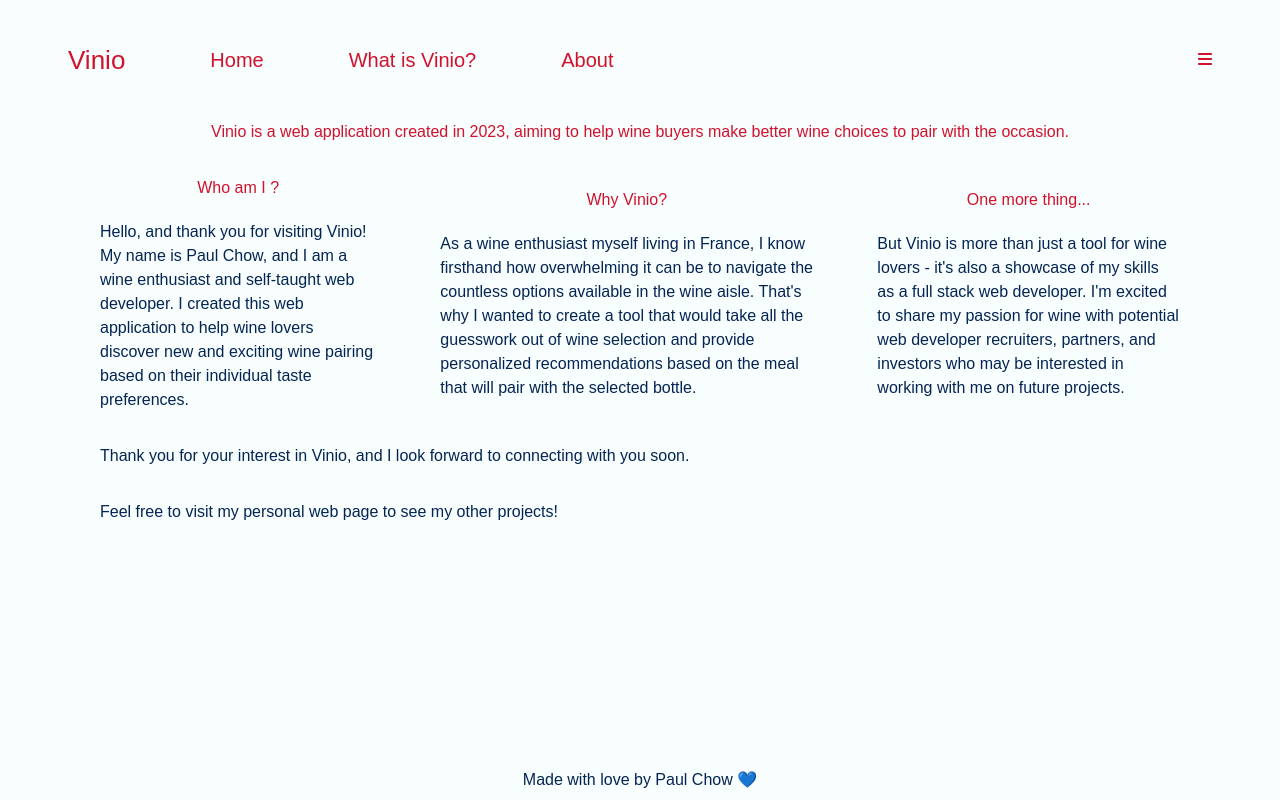
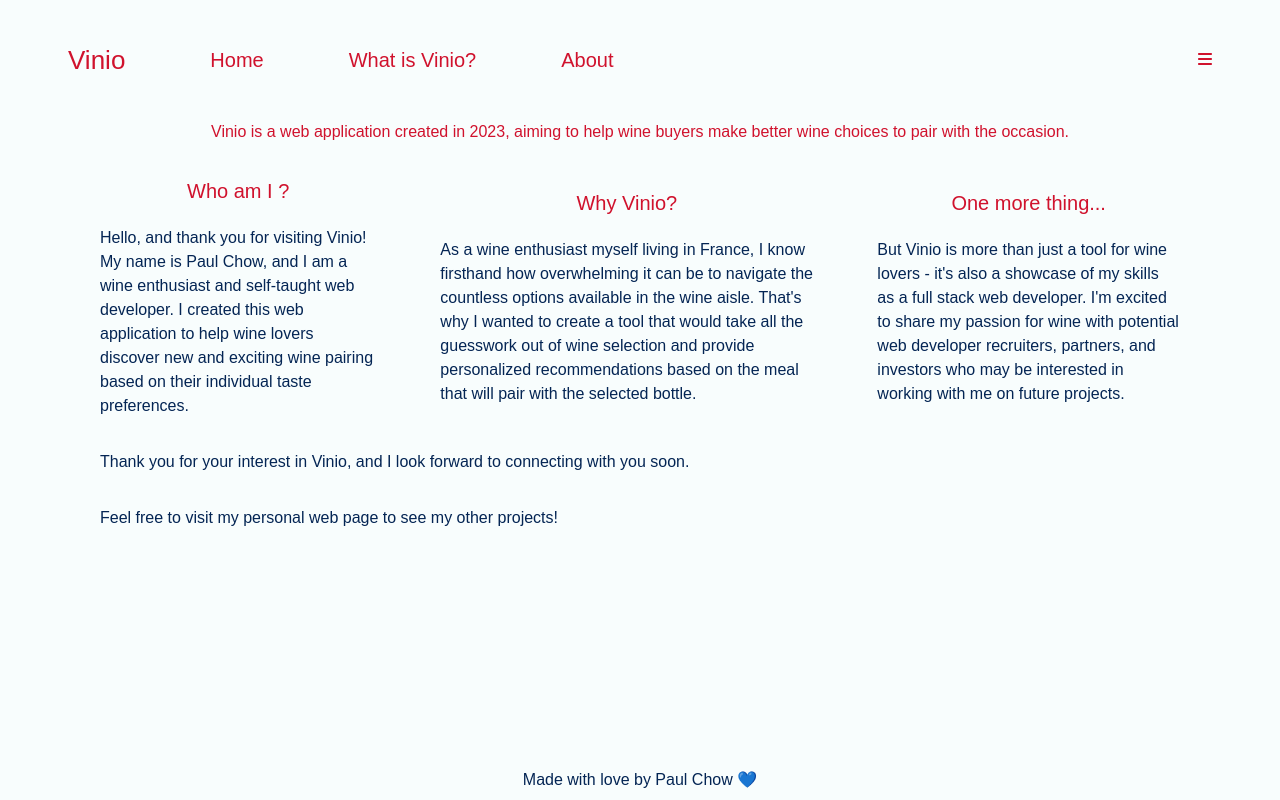
Before and after one commit to cpaulwk/vinio-frontend, a Next.js app: page /about in a window 1280 px wide. Built offline with nearby package versions, Linux system fonts and the light colour scheme; a web font is replaced by a local one.

Commit message:
About: add bigger font for titles

```diff
--- a/src/app/about/page.tsx
+++ b/src/app/about/page.tsx
@@ -20,7 +20,7 @@ export default function About() {
           </div>
           <div className="flex flex-col lg:flex-row w-full items-center justify-between gap-x-[4rem] gap-y-[2rem]">
             <div className="flex flex-col items-center gap-y-[1.25rem] ">
-              <p className="text-brand-red">Who am I ?</p>
+              <p className="text-brand-red text-l">Who am I ?</p>
               <p className="text-brand-blue">
                 Hello, and thank you for visiting Vinio! My name is Paul Chow,
                 and I am a wine enthusiast and self-taught web developer. I
@@ -30,7 +30,7 @@ export default function About() {
               </p>
             </div>
             <div className="flex flex-col items-center gap-y-[1.25rem]">
-              <p className="text-brand-red">Why Vinio?</p>
+              <p className="text-brand-red text-l">Why Vinio?</p>
               <p className="text-brand-blue">
                 As a wine enthusiast myself living in France, I know firsthand
                 how overwhelming it can be to navigate the countless options
@@ -41,7 +41,7 @@ export default function About() {
               </p>
             </div>
             <div className="flex flex-col items-center gap-y-[1.25rem]">
-              <p className="text-brand-red">One more thing...</p>
+              <p className="text-brand-red text-l">One more thing...</p>
               <p className="text-brand-blue">
                 But Vinio is more than just a tool for wine lovers - it's also a
                 showcase of my skills as a full stack web developer. I'm excited
```
